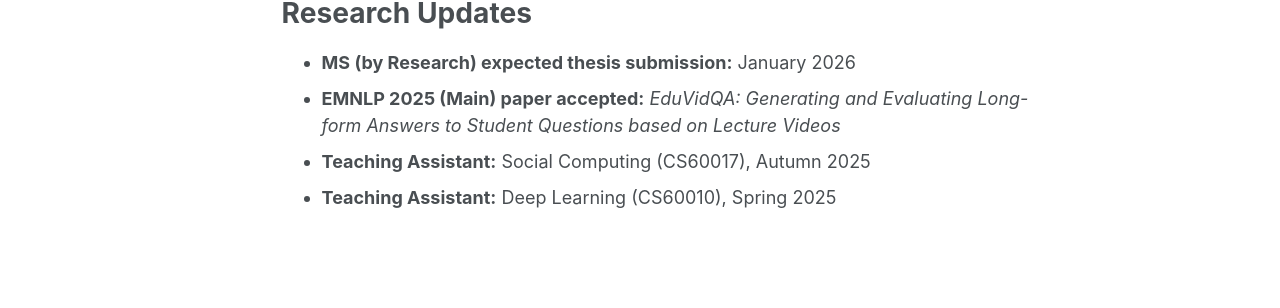
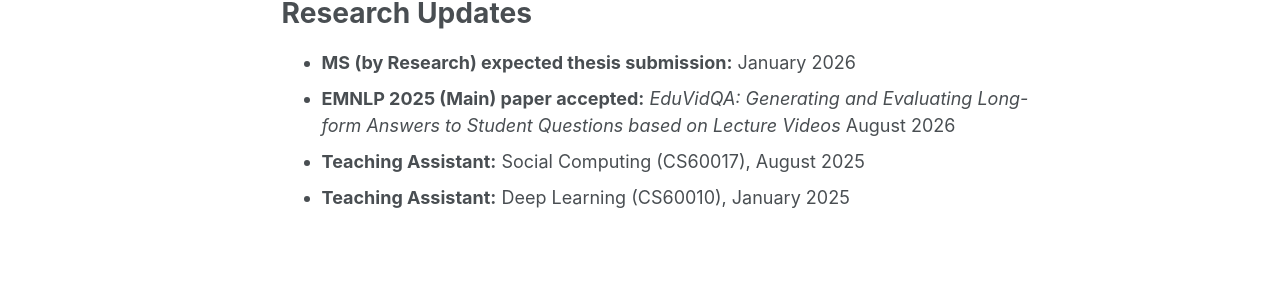
Before and after one commit to sourjyadip/sourjyadip.github.io, a Jekyll site: the page built from _pages/about.md, in a window 1280 px wide and 1316 px high. Shown: the part 706-1014 px from the top of the window. Built offline with Jekyll 4.4.1, drawn with Linux system fonts in a browser that asks for light colours; some web fonts are replaced.

Commit message:
Update research updates and teaching assistant dates

```diff
--- a/_pages/about.md
+++ b/_pages/about.md
@@ -15,6 +15,6 @@ More recently, I’m excited about agentic simulation / world models: developing
 
 # Research Updates
 - **MS (by Research) expected thesis submission:** January 2026
-- **EMNLP 2025 (Main) paper accepted:** *EduVidQA: Generating and Evaluating Long-form Answers to Student Questions based on Lecture Videos*
-- **Teaching Assistant:** Social Computing (CS60017), Autumn 2025
-- **Teaching Assistant:** Deep Learning (CS60010), Spring 2025
+- **EMNLP 2025 (Main) paper accepted:** *EduVidQA: Generating and Evaluating Long-form Answers to Student Questions based on Lecture Videos*  August 2026
+- **Teaching Assistant:** Social Computing (CS60017), August 2025
+- **Teaching Assistant:** Deep Learning (CS60010), January 2025
```
